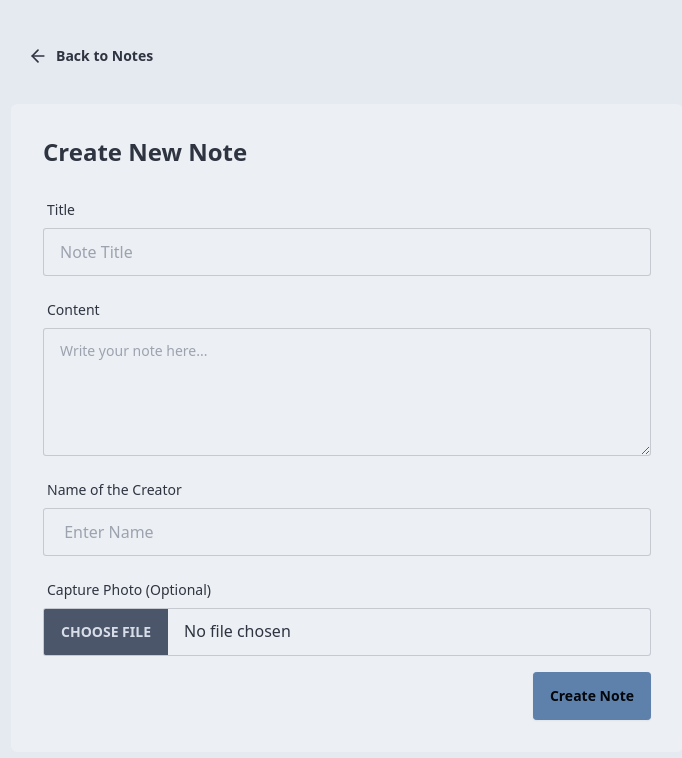
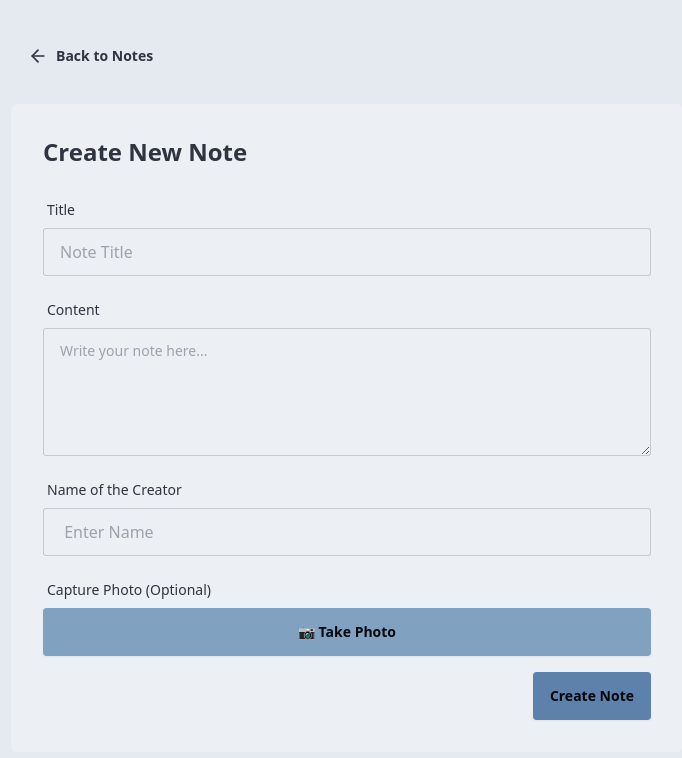
Before and after one commit to vishwakarmashyamchand1-sudo/Todo-project, a React app in the folder Frontend/: page /create in a window 1280 px wide. Shown: the top 758 px of the page, without its empty margins (293-975 px from the left). Built offline with nearby package versions, Linux system fonts and the light colour scheme; the HTML template or start-up script is replaced by a standard one.

Commit message:
add camera try 2

```diff
--- a/Frontend/src/pages/CreatePage.jsx
+++ b/Frontend/src/pages/CreatePage.jsx
@@ -100,11 +100,13 @@ const CreatePage = () => {
                   <label className="label">
                     <span className="label-text">Capture Photo (Optional)</span>
                   </label>
-                  <input
-                    type="file"
-                    accept="image/*"
-                    capture="environment"
-                    className="file-input file-input-bordered w-full"
+                  <label className="btn btn-secondary w-full cursor-pointer">
+                    📷 Take Photo
+                    <input
+                      type="file"
+                      accept="image/*"
+                      capture="environment"
+                      className="hidden"
                     onChange={(e) => {
                       const file = e.target.files[0];
                       if (file) {
@@ -116,6 +118,7 @@ const CreatePage = () => {
                       }
                     }}
                   />
+                  </label>
                   {image && (
                     <div className="relative mt-2">
                       <img src={image} alt="Preview" className="mt-4 w-full h-48 object-cover rounded-lg border border-base-300" />
```
Also changed, not shown: 1 other file (tests, documents, lock files or other folders).
